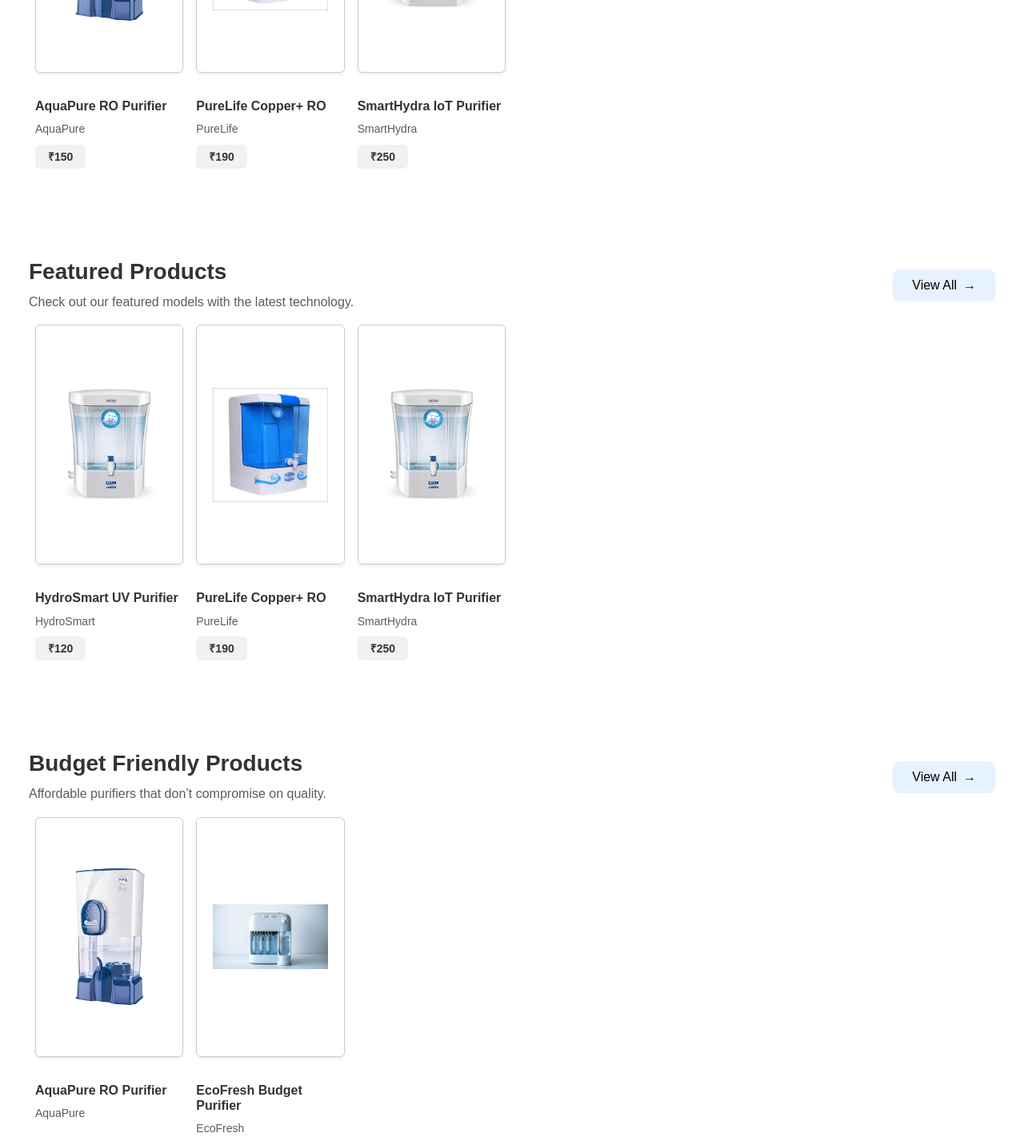
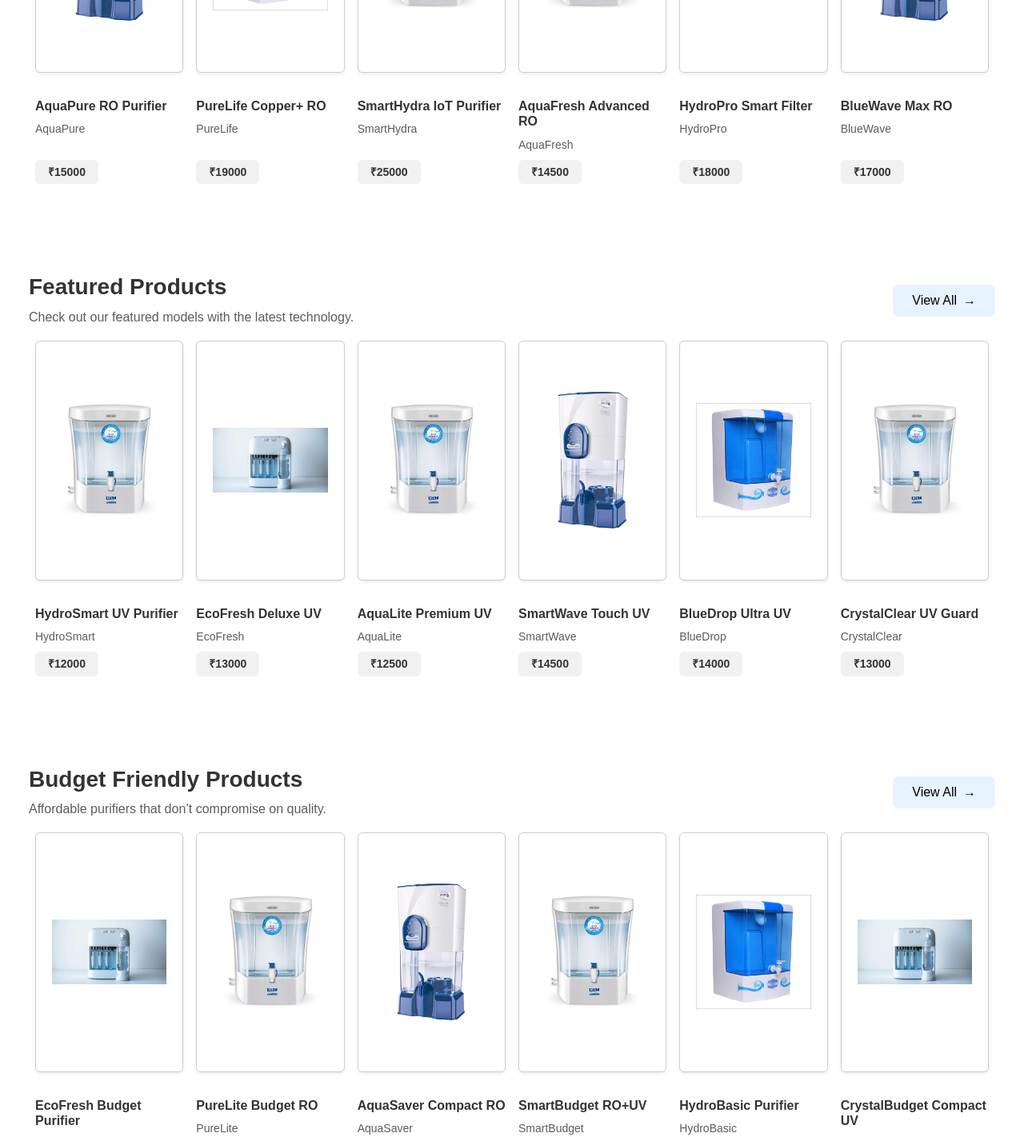
Before and after one commit to sudharshin/WaterPurifier, a React (Vite) app: page / in a window 1280 px wide. Shown: the part 920-2342 px from the top of the page at 80% size. Built offline with nearby package versions, Linux system fonts and the light colour scheme.

Commit message:
updated product listing and product section

```diff
--- a/src/components/DemoProducts.jsx
+++ b/src/components/DemoProducts.jsx
@@ -5,19 +5,20 @@ import product4 from "../assets/WaterPurifierimg4.jpg";
 import product5 from "../assets/WaterPurifierimg2.jpg";
 
 const demoProducts = [
+  // ✅ Top Selling Products (7)
   {
     id: "1",
     name: "AquaPure RO Purifier",
     brandName: "AquaPure",
-    buyingPrice: 120,
-    sellingPrice: 150,
-    vendorPrice: 100,
+    buyingPrice: 12000,
+    sellingPrice: 15000,
+    vendorPrice: 10000,
     quantity: 10,
     date: "2025-09-01",
     images: [product1],
     isTopSelling: true,
     isFeatured: false,
-    isBudgetFriendly: true,
+    isBudgetFriendly: false,
     customFields: [
       { name: "specialization", value: "Multispeciality RO system" },
       { name: "Capacity", value: "10 L" },
@@ -28,11 +29,139 @@ const demoProducts = [
   },
   {
     id: "2",
+    name: "PureLife Copper+ RO",
+    brandName: "PureLife",
+    buyingPrice: 15000,
+    sellingPrice: 19000,
+    vendorPrice: 13000,
+    quantity: 8,
+    date: "2025-09-03",
+    images: [product3],
+    isTopSelling: true,
+    isFeatured: false,
+    isBudgetFriendly: false,
+    customFields: [
+      { name: "specialization", value: "RO with Copper Infusion" },
+      { name: "Capacity", value: "12 L" },
+      { name: "Warranty", value: "5 Years" },
+      { name: "Membrane Type", value: "RO + Copper" },
+      { name: "Power", value: "Electric with Battery Backup" },
+    ],
+  },
+  {
+    id: "3",
+    name: "SmartHydra IoT Purifier",
+    brandName: "SmartHydra",
+    buyingPrice: 20000,
+    sellingPrice: 25000,
+    vendorPrice: 17000,
+    quantity: 6,
+    date: "2025-09-05",
+    images: [product5],
+    isTopSelling: true,
+    isFeatured: false,
+    isBudgetFriendly: false,
+    customFields: [
+      { name: "specialization", value: "IoT-enabled smart purifier" },
+      { name: "Capacity", value: "15 L" },
+      { name: "Warranty", value: "7 Years" },
+      { name: "Membrane Type", value: "Hybrid RO + UV" },
+      { name: "Power", value: "Wi-Fi enabled, Electric" },
+    ],
+  },
+  {
+    id: "4",
+    name: "AquaFresh Advanced RO",
+    brandName: "AquaFresh",
+    buyingPrice: 11000,
+    sellingPrice: 14500,
+    vendorPrice: 9500,
+    quantity: 12,
+    date: "2025-09-06",
+    images: [product2],
+    isTopSelling: true,
+    isFeatured: false,
+    isBudgetFriendly: false,
+    customFields: [
+      { name: "specialization", value: "Advanced RO with UV" },
+      { name: "Capacity", value: "9 L" },
+      { name: "Warranty", value: "4 Years" },
+      { name: "Membrane Type", value: "RO" },
+      { name: "Power", value: "Direct Electric" },
+    ],
+  },
+  {
+    id: "5",
+    name: "HydroPro Smart Filter",
+    brandName: "HydroPro",
+    buyingPrice: 14000,
+    sellingPrice: 18000,
+    vendorPrice: 12000,
+    quantity: 7,
+    date: "2025-09-07",
+    images: [product4],
+    isTopSelling: true,
+    isFeatured: false,
+    isBudgetFriendly: false,
+    customFields: [
+      { name: "specialization", value: "Smart RO + IoT monitoring" },
+      { name: "Capacity", value: "14 L" },
+      { name: "Warranty", value: "6 Years" },
+      { name: "Membrane Type", value: "Hybrid" },
+      { name: "Power", value: "Smart Wi-Fi Enabled" },
+    ],
+  },
+  {
+    id: "6",
+    name: "BlueWave Max RO",
+    brandName: "BlueWave",
+    buyingPrice: 13000,
+    sellingPrice: 17000,
+    vendorPrice: 11000,
+    quantity: 9,
+    date: "2025-09-08",
+    images: [product1],
+    isTopSelling: true,
+    isFeatured: false,
+    isBudgetFriendly: false,
+    customFields: [
+      { name: "specialization", value: "RO + Alkaline filter" },
+      { name: "Capacity", value: "11 L" },
+      { name: "Warranty", value: "5 Years" },
+      { name: "Membrane Type", value: "RO" },
+      { name: "Power", value: "Direct Electric" },
+    ],
+  },
+  {
+    id: "7",
+    name: "CrystalPure RO Deluxe",
+    brandName: "CrystalPure",
+    buyingPrice: 16000,
+    sellingPrice: 20000,
+    vendorPrice: 14000,
+    quantity: 5,
+    date: "2025-09-09",
+    images: [product3],
+    isTopSelling: true,
+    isFeatured: false,
+    isBudgetFriendly: false,
+    customFields: [
+      { name: "specialization", value: "RO with Mineral Guard" },
+      { name: "Capacity", value: "13 L" },
+      { name: "Warranty", value: "6 Years" },
+      { name: "Membrane Type", value: "RO + Mineral" },
+      { name: "Power", value: "Direct Electric" },
+    ],
+  },
+
+  // ✅ Featured Products (7)
+  {
+    id: "8",
     name: "HydroSmart UV Purifier",
     brandName: "HydroSmart",
-    buyingPrice: 90,
-    sellingPrice: 120,
-    vendorPrice: 80,
+    buyingPrice: 9000,
+    sellingPrice: 12000,
+    vendorPrice: 8000,
     quantity: 5,
     date: "2025-09-02",
     images: [product2],
@@ -48,33 +177,140 @@ const demoProducts = [
     ],
   },
   {
-    id: "3",
-    name: "PureLife Copper+ RO",
-    brandName: "PureLife",
-    buyingPrice: 150,
-    sellingPrice: 190,
-    vendorPrice: 130,
-    quantity: 8,
-    date: "2025-09-03",
-    images: [product3],
-    isTopSelling: true,
+    id: "9",
+    name: "EcoFresh Deluxe UV",
+    brandName: "EcoFresh",
+    buyingPrice: 10000,
+    sellingPrice: 13000,
+    vendorPrice: 8500,
+    quantity: 7,
+    date: "2025-09-10",
+    images: [product4],
+    isTopSelling: false,
     isFeatured: true,
     isBudgetFriendly: false,
     customFields: [
-      { name: "specialization", value: "RO with Copper Infusion" },
-      { name: "Capacity", value: "12 L" },
-      { name: "Warranty", value: "5 Years" },
-      { name: "Membrane Type", value: "RO + Copper" },
-      { name: "Power", value: "Electric with Battery Backup" },
+      { name: "specialization", value: "UV + Carbon filter system" },
+      { name: "Capacity", value: "9 L" },
+      { name: "Warranty", value: "3 Years" },
+      { name: "Membrane Type", value: "UV" },
+      { name: "Power", value: "Direct Electric" },
     ],
   },
   {
-    id: "4",
+    id: "10",
+    name: "AquaLite Premium UV",
+    brandName: "AquaLite",
+    buyingPrice: 9500,
+    sellingPrice: 12500,
+    vendorPrice: 8200,
+    quantity: 6,
+    date: "2025-09-11",
+    images: [product5],
+    isTopSelling: false,
+    isFeatured: true,
+    isBudgetFriendly: false,
+    customFields: [
+      { name: "specialization", value: "Compact UV Purifier" },
+      { name: "Capacity", value: "7 L" },
+      { name: "Warranty", value: "3 Years" },
+      { name: "Membrane Type", value: "Carbon + UV" },
+      { name: "Power", value: "Rechargeable Battery" },
+    ],
+  },
+  {
+    id: "11",
+    name: "SmartWave Touch UV",
+    brandName: "SmartWave",
+    buyingPrice: 11500,
+    sellingPrice: 14500,
+    vendorPrice: 9500,
+    quantity: 8,
+    date: "2025-09-12",
+    images: [product1],
+    isTopSelling: false,
+    isFeatured: true,
+    isBudgetFriendly: false,
+    customFields: [
+      { name: "specialization", value: "UV with smart touch controls" },
+      { name: "Capacity", value: "10 L" },
+      { name: "Warranty", value: "4 Years" },
+      { name: "Membrane Type", value: "Carbon + UV" },
+      { name: "Power", value: "Direct Electric" },
+    ],
+  },
+  {
+    id: "12",
+    name: "BlueDrop Ultra UV",
+    brandName: "BlueDrop",
+    buyingPrice: 10500,
+    sellingPrice: 14000,
+    vendorPrice: 8800,
+    quantity: 7,
+    date: "2025-09-13",
+    images: [product3],
+    isTopSelling: false,
+    isFeatured: true,
+    isBudgetFriendly: false,
+    customFields: [
+      { name: "specialization", value: "Ultra filtration + UV" },
+      { name: "Capacity", value: "11 L" },
+      { name: "Warranty", value: "5 Years" },
+      { name: "Membrane Type", value: "UV" },
+      { name: "Power", value: "Direct Electric" },
+    ],
+  },
+  {
+    id: "13",
+    name: "CrystalClear UV Guard",
+    brandName: "CrystalClear",
+    buyingPrice: 9800,
+    sellingPrice: 13000,
+    vendorPrice: 8300,
+    quantity: 6,
+    date: "2025-09-14",
+    images: [product2],
+    isTopSelling: false,
+    isFeatured: true,
+    isBudgetFriendly: false,
+    customFields: [
+      { name: "specialization", value: "UV with mineral booster" },
+      { name: "Capacity", value: "8 L" },
+      { name: "Warranty", value: "3 Years" },
+      { name: "Membrane Type", value: "UV" },
+      { name: "Power", value: "Direct Electric" },
+    ],
+  },
+  {
+    id: "14",
+    name: "HydroX Smart UV",
+    brandName: "HydroX",
+    buyingPrice: 11200,
+    sellingPrice: 15000,
+    vendorPrice: 9200,
+    quantity: 9,
+    date: "2025-09-15",
+    images: [product5],
+    isTopSelling: false,
+    isFeatured: true,
+    isBudgetFriendly: false,
+    customFields: [
+      { name: "specialization", value: "Smart UV IoT-enabled" },
+      { name: "Capacity", value: "10 L" },
+      { name: "Warranty", value: "4 Years" },
+      { name: "Membrane Type", value: "UV + Carbon" },
+      { name: "Power", value: "Wi-Fi Enabled" },
+    ],
+  },
+
+  // ✅ Budget Friendly Products (7)
+  {
+    id: "15",
     name: "EcoFresh Budget Purifier",
     brandName: "EcoFresh",
-    buyingPrice: 70,
-    sellingPrice: 100,
-    vendorPrice: 60,
+    buyingPrice: 7000,
+    sellingPrice: 10000,
+    vendorPrice: 6000,
     quantity: 15,
     date: "2025-09-04",
     images: [product4],
@@ -90,24 +326,129 @@ const demoProducts = [
     ],
   },
   {
-    id: "5",
-    name: "SmartHydra IoT Purifier",
-    brandName: "SmartHydra",
-    buyingPrice: 200,
-    sellingPrice: 250,
-    vendorPrice: 170,
-    quantity: 6,
-    date: "2025-09-05",
+    id: "16",
+    name: "PureLite Budget RO",
+    brandName: "PureLite",
+    buyingPrice: 7500,
+    sellingPrice: 10500,
+    vendorPrice: 6500,
+    quantity: 14,
+    date: "2025-09-16",
+    images: [product2],
+    isTopSelling: false,
+    isFeatured: false,
+    isBudgetFriendly: true,
+    customFields: [
+      { name: "specialization", value: "Budget RO with carbon filter" },
+      { name: "Capacity", value: "8 L" },
+      { name: "Warranty", value: "3 Years" },
+      { name: "Membrane Type", value: "RO" },
+      { name: "Power", value: "Direct Electric" },
+    ],
+  },
+  {
+    id: "17",
+    name: "AquaSaver Compact RO",
+    brandName: "AquaSaver",
+    buyingPrice: 6800,
+    sellingPrice: 9500,
+    vendorPrice: 5500,
+    quantity: 20,
+    date: "2025-09-17",
+    images: [product1],
+    isTopSelling: false,
+    isFeatured: false,
+    isBudgetFriendly: true,
+    customFields: [
+      { name: "specialization", value: "Compact RO system" },
+      { name: "Capacity", value: "6 L" },
+      { name: "Warranty", value: "2 Years" },
+      { name: "Membrane Type", value: "RO" },
+      { name: "Power", value: "Direct Electric" },
+    ],
+  },
+  {
+    id: "18",
+    name: "SmartBudget RO+UV",
+    brandName: "SmartBudget",
+    buyingPrice: 8000,
+    sellingPrice: 11000,
+    vendorPrice: 7000,
+    quantity: 18,
+    date: "2025-09-18",
     images: [product5],
-    isTopSelling: true,
-    isFeatured: true,
-    isBudgetFriendly: false,
+    isTopSelling: false,
+    isFeatured: false,
+    isBudgetFriendly: true,
     customFields: [
-      { name: "specialization", value: "IoT-enabled smart purifier" },
-      { name: "Capacity", value: "15 L" },
-      { name: "Warranty", value: "7 Years" },
-      { name: "Membrane Type", value: "Hybrid RO + UV" },
-      { name: "Power", value: "Wi-Fi enabled, Electric" },
+      { name: "specialization", value: "Affordable RO + UV combo" },
+      { name: "Capacity", value: "9 L" },
+      { name: "Warranty", value: "3 Years" },
+      { name: "Membrane Type", value: "RO + UV" },
+      { name: "Power", value: "Rechargeable Battery" },
+    ],
+  },
+  {
+    id: "19",
+    name: "HydroBasic Purifier",
+    brandName: "HydroBasic",
+    buyingPrice: 7200,
+    sellingPrice: 9800,
+    vendorPrice: 6000,
+    quantity: 16,
+    date: "2025-09-19",
+    images: [product3],
+    isTopSelling: false,
+    isFeatured: false,
+    isBudgetFriendly: true,
+    customFields: [
+      { name: "specialization", value: "Simple RO filter" },
+      { name: "Capacity", value: "7 L" },
+      { name: "Warranty", value: "2 Years" },
+      { name: "Membrane Type", value: "RO" },
+      { name: "Power", value: "Direct Electric" },
+    ],
+  },
+  {
+    id: "20",
+    name: "CrystalBudget Compact UV",
+    brandName: "CrystalBudget",
+    buyingPrice: 7800,
+    sellingPrice: 10200,
+    vendorPrice: 6500,
+    quantity: 13,
+    date: "2025-09-20",
+    images: [product4],
+    isTopSelling: false,
+    isFeatured: false,
+    isBudgetFriendly: true,
+    customFields: [
+      { name: "specialization", value: "UV + Carbon filter (budget)" },
+      { name: "Capacity", value: "8 L" },
+      { name: "Warranty", value: "2 Years" },
+      { name: "Membrane Type", value: "UV" },
+      { name: "Power", value: "Direct Electric" },
+    ],
+  },
+  {
+    id: "21",
+    name: "EcoWave Basic RO",
+    brandName: "EcoWave",
+    buyingPrice: 6500,
+    sellingPrice: 9000,
+    vendorPrice: 5500,
+    quantity: 19,
+    date: "2025-09-21",
+    images: [product2],
+    isTopSelling: false,
+    isFeatured: false,
+    isBudgetFriendly: true,
+    customFields: [
+      { name: "specialization", value: "Basic RO purifier" },
+      { name: "Capacity", value: "6 L" },
+      { name: "Warranty", value: "2 Years" },
+      { name: "Membrane Type", value: "RO" },
+      { name: "Power", value: "Direct Electric" },
     ],
   },
 ];
--- a/src/components/ProductListing.jsx
+++ b/src/components/ProductListing.jsx
@@ -35,12 +35,14 @@ const ProductListing = ({ title, description, products }) => {
             {description && <p className="text-muted mb-0">{description}</p>}
           </div>
 
+           {products.length > 6 && (
             <Button
               className="view-all-btn d-flex align-items-center justify-content-center gap-2 px-4 py-2 mt-3 mt-md-0"
               onClick={() => scroll("all")}
             >
           View All <span style={{ fontSize: "1rem" }}>→</span>
         </Button>
+      )}
         </div>
 
         {/* Scrollable Row of Product Cards */}
--- a/src/components/ProductSection.jsx
+++ b/src/components/ProductSection.jsx
@@ -16,6 +16,7 @@ const ProductSection = () => {
       localStorage.setItem("products", JSON.stringify(demoProducts));
       setProducts(demoProducts);
     } else {
+        console.log("Loaded products from storage:", stored);
       setProducts(stored);
     }
   }, []);
```
Lines whose indentation alone changed are shown as unchanged.
